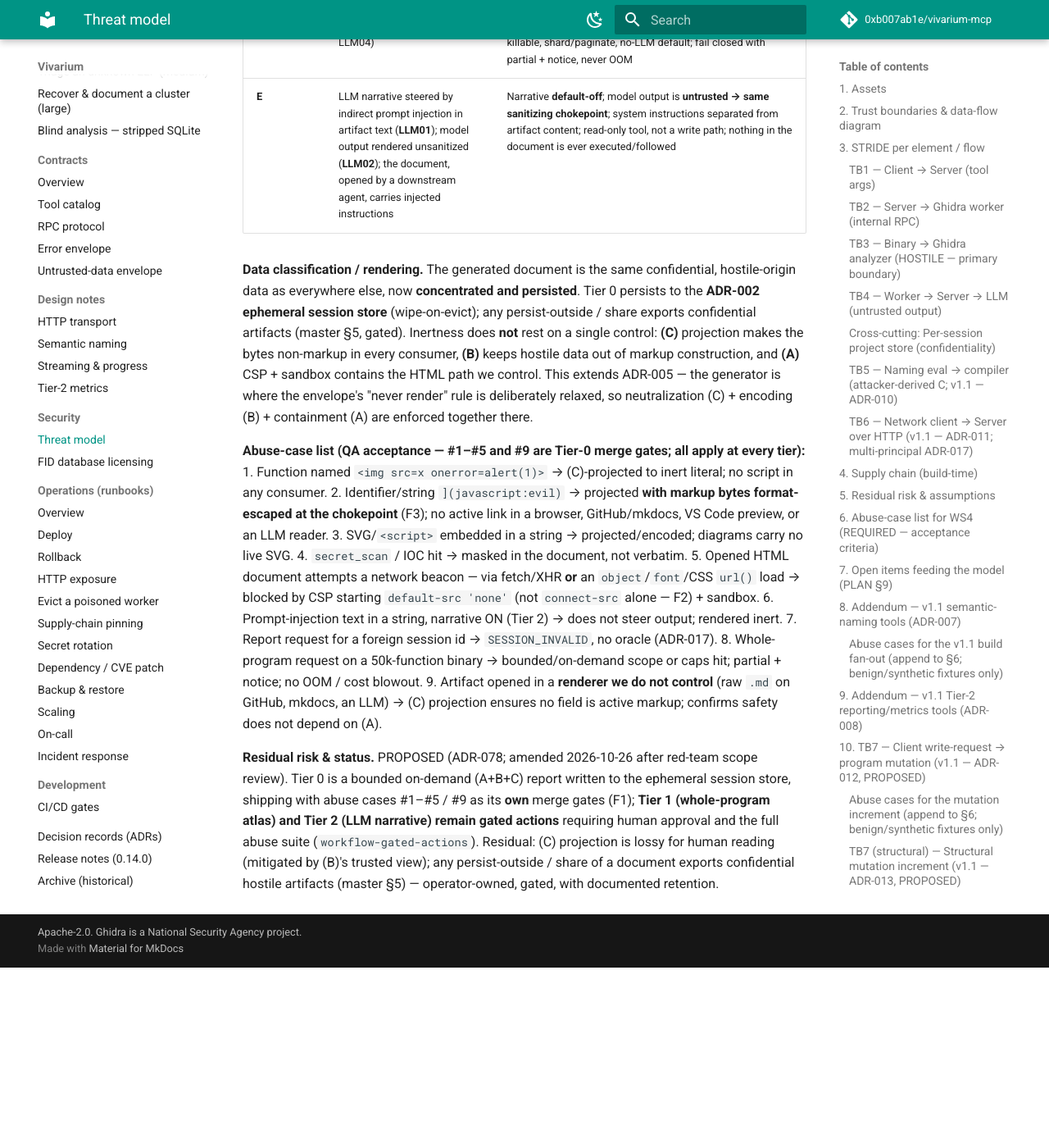
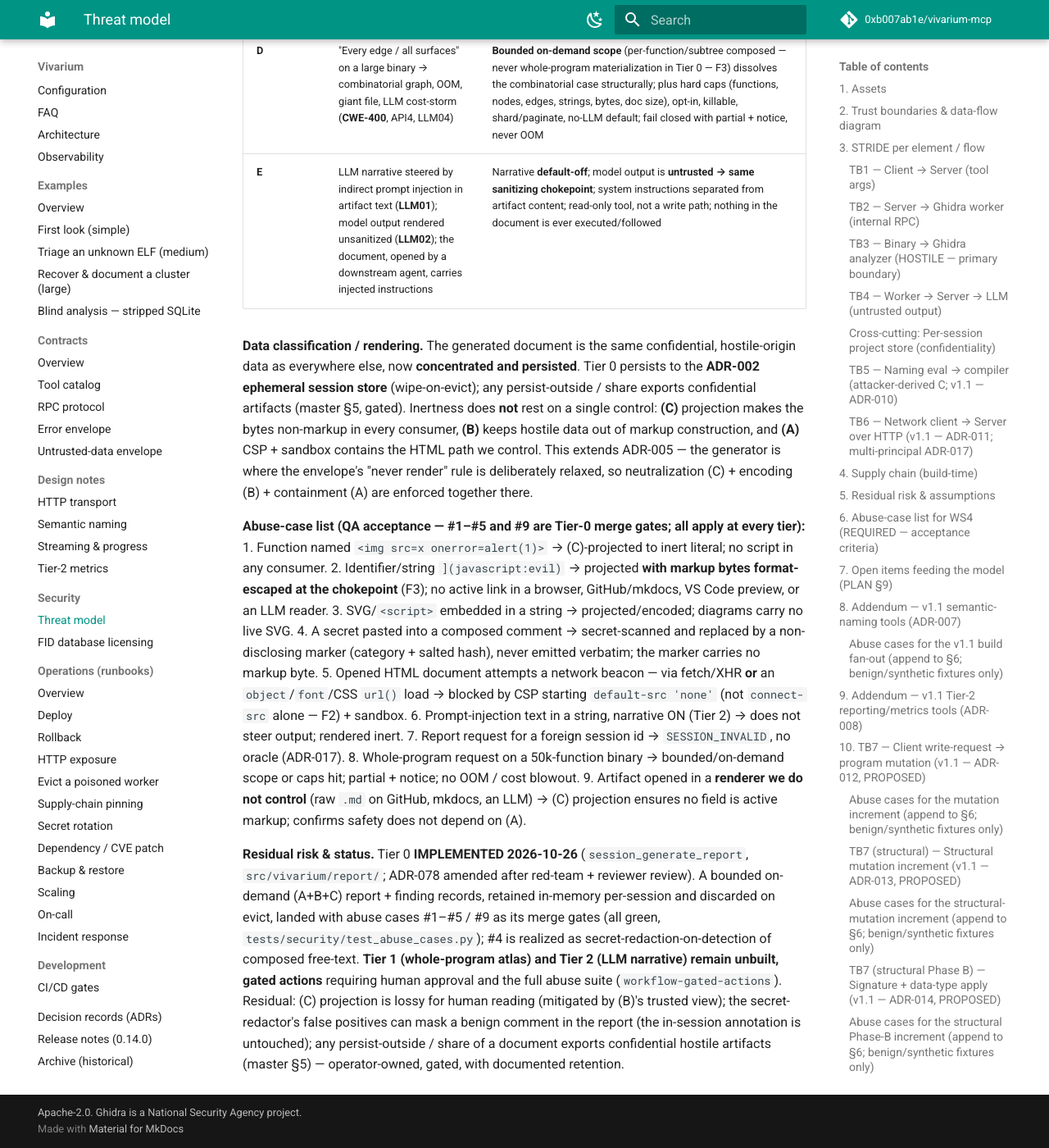
Before and after one commit to 0xb007ab1e/vivarium-mcp, an MkDocs documentation site: the page built from docs/security/threat-model.md, in a window 1280 px wide and 1400 px high, scrolled down 62458 px. Shown: the whole window at 82% size. Built offline with MkDocs 1.6.1 and Material for MkDocs 9.7.7, drawn with Linux system fonts in a browser that asks for light colours; comment, search, counter and statistics services are not loaded; before the commit the page ends 63638 px from its top, so only the background shows below that; some of the changed text lies outside the part shown.

Commit message:
docs(adr-078): reconcile TB10 with the implemented Tier-0 (retention + #4)
Mark ADR-078 Tier 0 IMPLEMENTED (session_generate_report) and reconcile the
design-of-record with what shipped:

- Retention clarified: the ADR-002 ephemeral store / wipe-on-evict guarantee
  is realized IN-MEMORY per-session (discarded on evict, mirrors ADR-040) —
  not an on-disk file, because prod runs store_root=None (no server-side
  on-disk store; the only one is the worker tmpfs, off-limits to the edge).
- Abuse #4 reframed to the implemented control: composed free-text is
  secret-redacted on detection (a pasted key never leaves verbatim; the
  marker carries no markup byte) rather than masking secret_scan output.
- §22 posture / I-row / abuse list / residual + status updated; ADR status +
  index note Tier 0 shipped; CHANGELOG [Unreleased] Added entry. Tiers 1/2
  remain unbuilt + gated.

Co-Authored-By: Claude Opus 4.8 <noreply@anthropic.com>

```diff
--- a/docs/security/threat-model.md
+++ b/docs/security/threat-model.md
@@ -1526,8 +1526,10 @@ execution path (503), so TB9 adds no live attack surface.
   **No standalone
   raw-Markdown artifact is shipped** — it cannot be (A)-wrapped and its consumers render active
   links / beacon images; "deterministic" ≠ "inert."
-- **Tiers = scope + autonomy.** Tier 0 (ship first): bounded on-demand (A+B+C) report + finding
-  records, written to the **ephemeral session store** (wipe-on-evict). Tier 1 (gated): whole-program
+- **Tiers = scope + autonomy.** Tier 0 (**implemented 2026-10-26** — `session_generate_report`):
+  bounded on-demand (A+B+C) report + finding records, retained in the **ephemeral session store**
+  (wipe-on-evict) — realized **in-memory, per-session, discarded on evict** (mirrors ADR-040; prod has
+  no on-disk server store, `store_root=None`), not an on-disk file. Tier 1 (gated): whole-program
   atlas. Tier 2 (gated, default-OFF): LLM narrative (not originally requested).
 - **One input only: the envelope.** Generation consumes `Untrusted[...]` tool outputs + the existing
   export; it adds no analysis path and runs at the **output edge** (server- or client-side), never
@@ -1542,7 +1544,7 @@ execution path (503), so TB9 adds no live attack surface.
 | **S** | Document misattributes provenance, or presents **inferred** findings as **observed** (false authority) | Provenance manifest stamped from envelope metadata (program SHA-256, session id, tool + revision, caps); every finding tagged **observed vs inferred**; integrity hash on the output |
 | **T** | **Hostile artifact content injected into the rendered document** — HTML/JS in a symbol name (**CWE-79**), Markdown link/image injection, `<script>`/SVG, diagram-label injection, `javascript:`/`data:` URLs | **A+B+C defense-in-depth (tier-invariant):** (C) allow-list projection makes binary-derived values non-markup **in any consumer** (incl. raw Markdown / LLM); (B) structured-data + auto-escaping renderer, **no `innerHTML`**, labels projected before entering diagram JSON; (A) self-contained strict CSP + `<iframe sandbox>` for the HTML path. No raw-Markdown artifact (unwrappable — F1) |
 | **R** | Who generated what, from which program, when — denied | Generation event audited (principal, session, program hash, scope caps, output location — `topic-logging-observability`); manifest embedded in the document |
-| **I** | Document is a **new persisted copy of confidential hostile artifacts** — leak via shared disk, a beaconing opened HTML page, verbatim `secret_scan`/IOC hits, over-inclusion ("dump everything"), cross-session mixing | Output = **confidential**, owner-scoped, never cross-session; **Tier 0 written to the ephemeral session store** (wipe-on-evict, ADR-002 — F2); **CSP starting `default-src 'none'` (so `object`/`font`/CSS loads fail closed, not just `connect-src`) + restricted `img-src` + sandbox** so an opened document cannot exfiltrate; **redaction** masks secret/IOC hits (no verbatim keys); **bounded on-demand scope** (not whole-program by default); persist-outside = explicit path + documented retention + **gated** (master §5, `workflow-data-lifecycle`) |
+| **I** | Document is a **new persisted copy of confidential hostile artifacts** — leak via shared disk, a beaconing opened HTML page, verbatim `secret_scan`/IOC hits, over-inclusion ("dump everything"), cross-session mixing | Output = **confidential**, owner-scoped, never cross-session; **Tier 0 retained in-memory per-session, discarded on evict** (realizes the ephemeral store / wipe-on-evict, ADR-002 — F2; no on-disk server store exists); **CSP starting `default-src 'none'` (so `object`/`font`/CSS loads fail closed, not just `connect-src`) + restricted `img-src` + sandbox** so an opened document cannot exfiltrate; **composed free-text is secret-redacted on detection** (a pasted key is replaced by a non-disclosing marker, never emitted verbatim — abuse #4); **bounded on-demand scope** (not whole-program by default); persist-outside = explicit path + documented retention + **gated** (master §5, `workflow-data-lifecycle`) |
 | **D** | "Every edge / all surfaces" on a large binary → combinatorial graph, OOM, giant file, LLM cost-storm (**CWE-400**, API4, LLM04) | **Bounded on-demand scope** (per-function/subtree composed — never whole-program materialization in Tier 0 — F3) dissolves the combinatorial case structurally; plus hard caps (functions, nodes, edges, strings, bytes, doc size), opt-in, killable, shard/paginate, no-LLM default; fail closed with partial + notice, never OOM |
 | **E** | LLM narrative steered by indirect prompt injection in artifact text (**LLM01**); model output rendered unsanitized (**LLM02**); the document, opened by a downstream agent, carries injected instructions | Narrative **default-off**; model output is **untrusted → same sanitizing chokepoint**; system instructions separated from artifact content; read-only tool, not a write path; nothing in the document is ever executed/followed |
 
@@ -1559,17 +1561,20 @@ where the envelope's "never render" rule is deliberately relaxed, so neutralizat
 1. Function named `<img src=x onerror=alert(1)>` → (C)-projected to inert literal; no script in any consumer.
 2. Identifier/string `](javascript:evil)` → projected **with markup bytes format-escaped at the chokepoint** (F3); no active link in a browser, GitHub/mkdocs, VS Code preview, or an LLM reader.
 3. SVG/`<script>` embedded in a string → projected/encoded; diagrams carry no live SVG.
-4. `secret_scan` / IOC hit → masked in the document, not verbatim.
+4. A secret pasted into a composed comment → secret-scanned and replaced by a non-disclosing marker (category + salted hash), never emitted verbatim; the marker carries no markup byte.
 5. Opened HTML document attempts a network beacon — via fetch/XHR **or** an `object`/`font`/CSS `url()` load → blocked by CSP starting `default-src 'none'` (not `connect-src` alone — F2) + sandbox.
 6. Prompt-injection text in a string, narrative ON (Tier 2) → does not steer output; rendered inert.
 7. Report request for a foreign session id → `SESSION_INVALID`, no oracle (ADR-017).
 8. Whole-program request on a 50k-function binary → bounded/on-demand scope or caps hit; partial + notice; no OOM / cost blowout.
 9. Artifact opened in a **renderer we do not control** (raw `.md` on GitHub, mkdocs, an LLM) → (C) projection ensures no field is active markup; confirms safety does not depend on (A).
 
-**Residual risk & status.** PROPOSED (ADR-078; amended 2026-10-26 after red-team scope review). Tier
-0 is a bounded on-demand (A+B+C) report written to the ephemeral session store, shipping with abuse
-cases #1–#5 / #9 as its **own** merge gates (F1); **Tier 1 (whole-program atlas) and Tier 2 (LLM
-narrative) remain gated actions** requiring human approval and the full abuse suite
-(`workflow-gated-actions`). Residual: (C) projection is lossy for human reading (mitigated by (B)'s
-trusted view); any persist-outside / share of a document exports confidential hostile artifacts
-(master §5) — operator-owned, gated, with documented retention.
+**Residual risk & status.** Tier 0 **IMPLEMENTED 2026-10-26** (`session_generate_report`,
+`src/vivarium/report/`; ADR-078 amended after red-team + reviewer review). A bounded on-demand
+(A+B+C) report + finding records, retained in-memory per-session and discarded on evict, landed with
+abuse cases #1–#5 / #9 as its merge gates (all green, `tests/security/test_abuse_cases.py`); #4 is
+realized as secret-redaction-on-detection of composed free-text. **Tier 1 (whole-program atlas) and
+Tier 2 (LLM narrative) remain unbuilt, gated actions** requiring human approval and the full abuse
+suite (`workflow-gated-actions`). Residual: (C) projection is lossy for human reading (mitigated by
+(B)'s trusted view); the secret-redactor's false positives can mask a benign comment in the report
+(the in-session annotation is untouched); any persist-outside / share of a document exports
+confidential hostile artifacts (master §5) — operator-owned, gated, with documented retention.
```
Also changed, not shown: CHANGELOG.md (+13 -0 lines), docs/adr/ADR-078-generated-target-documentation.md (+13 -4 lines), docs/adr/README.md (+1 -1 lines).
